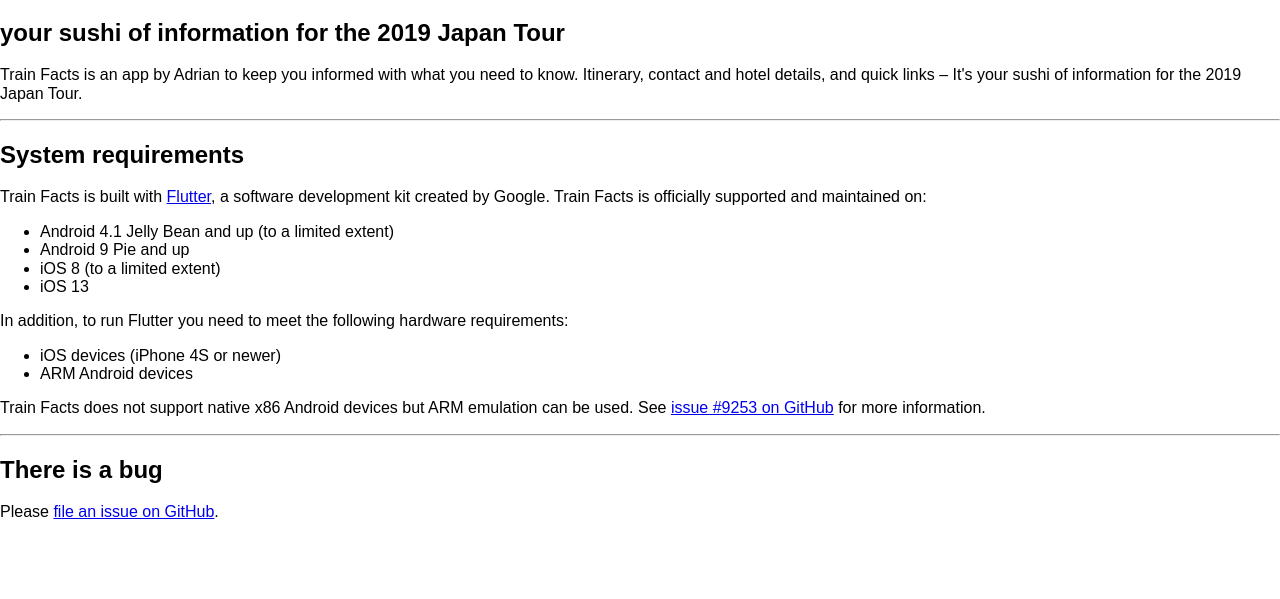
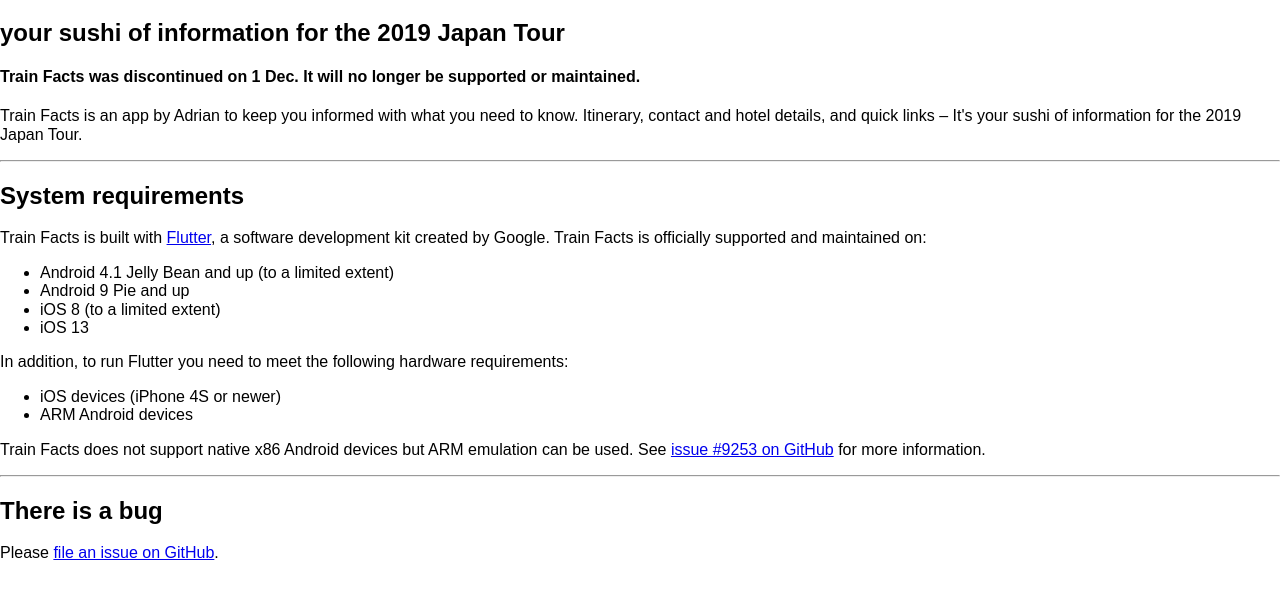
Before and after one commit to TrainFacts/trainfacts.github.io, a plain HTML site: page index.html in a window 1280 px wide. Shown: the part 61-660 px from the top of the page. Drawn offline with nearby package versions, Linux system fonts and the light colour scheme.

Commit message:
Update index.html

```diff
--- a/index.html
+++ b/index.html
@@ -27,6 +27,8 @@
 <h1 id="trainfacts">Train Facts</h1>
 
 <h2 id="yoursushiofinformationforthe2019japantour">your sushi of information for the 2019 Japan Tour</h2>
+
+ <h4>Train Facts was discontinued on 1 Dec. It will no longer be supported or maintained.</h4>
 
 <p>Train Facts is an app by Adrian to keep you informed with what you need to know. Itinerary, contact and hotel details, and quick links – It's your sushi of information for the 2019 Japan Tour.</p>
 
```
